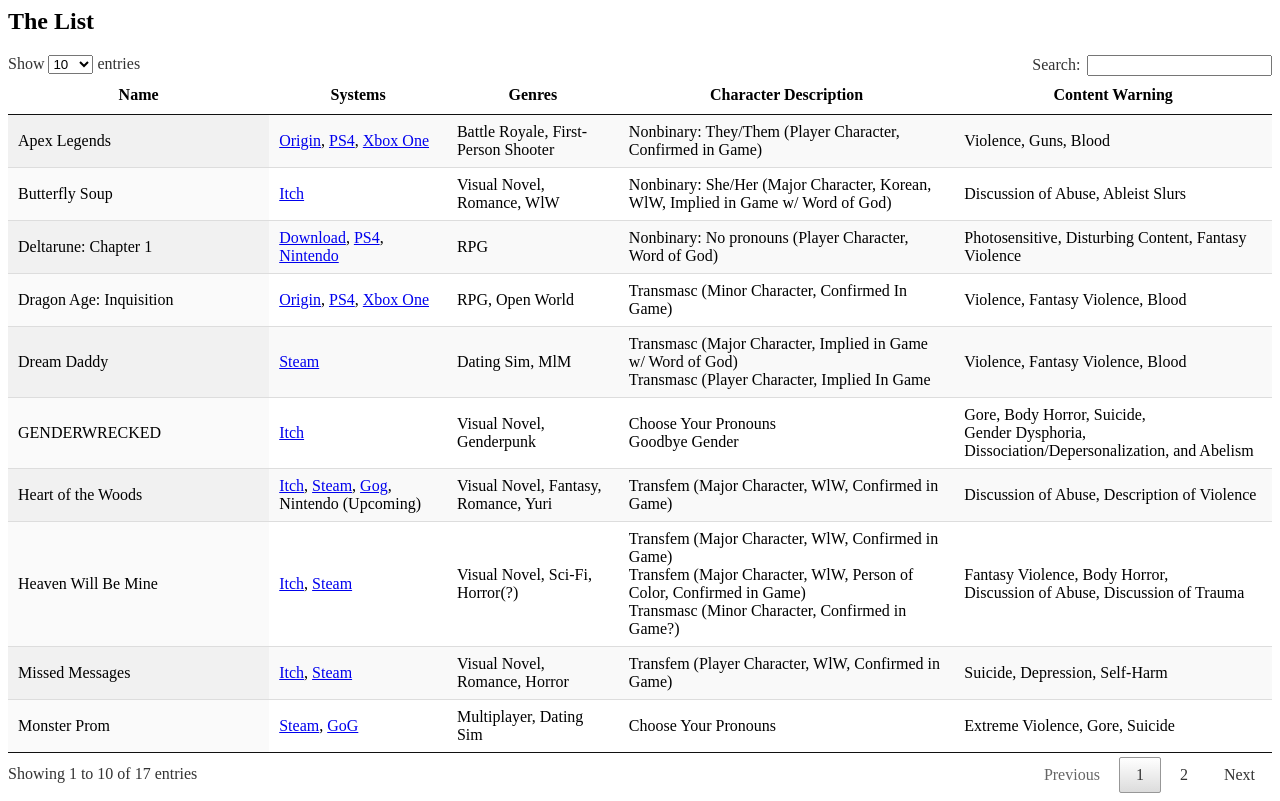
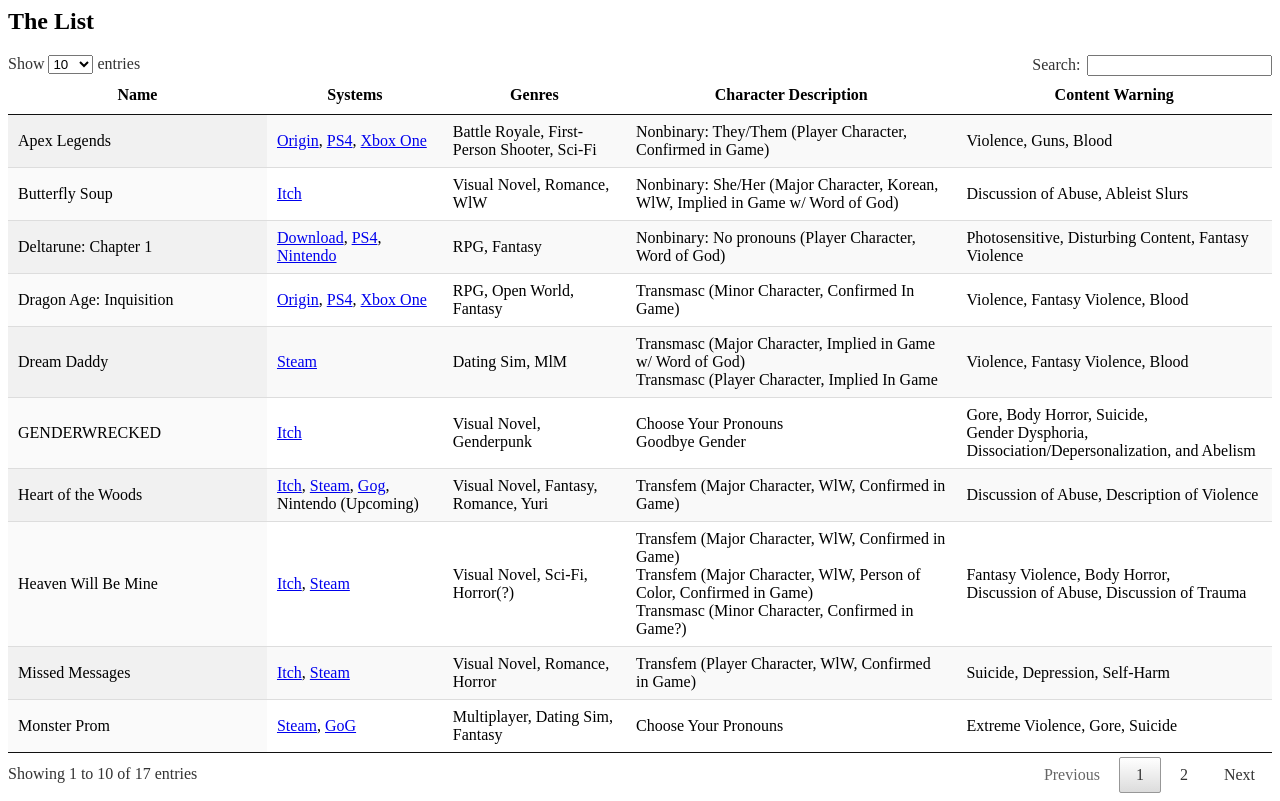
Before and after one commit to thatwannabecat/thatwannabecat.github.io, a plain HTML site: page index.html in a window 1280 px wide. Drawn offline with Linux system fonts and the light colour scheme.

Commit message:
Adding some more descriptions

```diff
--- a/index.html
+++ b/index.html
@@ -27,7 +27,7 @@
                 <a href="https://www.origin.com/usa/en-us/store/apex/apex">Origin</a>,
                 <a href="https://store.playstation.com/en-us/product/UP0006-CUSA12540_00-APEXLEGENDRSPWN1">PS4</a>, <a href="https://www.microsoft.com/en-us/p/apex-legends/bv9ml45j2q5v?activetab=pivot:overviewtab">Xbox One</a>
             </td>
-            <td>Battle Royale, First-Person Shooter</td>
+            <td>Battle Royale, First-Person Shooter, Sci-Fi</td>
             <td>Nonbinary: They/Them (Player Character, Confirmed in Game)</td>
             <td>Violence, Guns, Blood</td>
         </tr>
@@ -47,7 +47,7 @@
                 <a href="https://store.playstation.com/en-us/product/UP0006-CUSA00220_00-DAINQUISITION000">PS4</a>,
                 <a href="https://www.microsoft.com/en-us/p/dragon-age-inquisition-game-of-the-year-edition/c5911mltlxk1?activetab=pivot:overviewtab">Xbox One</a>
             </td>
-            <td>RPG, Open World</td>
+            <td>RPG, Open World, Fantasy</td>
             <td>Transmasc (Minor Character, Confirmed In Game)</td>
             <td>Violence, Fantasy Violence, Blood</td>
         </tr>
@@ -120,7 +120,7 @@
                 <a href="https://store.steampowered.com/app/743450/Monster_Prom/">Steam</a>,
                 <a href="https://www.gog.com/game/monster_prom">GoG</a>
             </td>
-            <td>Multiplayer, Dating Sim</td>
+            <td>Multiplayer, Dating Sim, Fantasy</td>
             <td>
                 <div>Choose Your Pronouns</div>
             </td>
@@ -159,7 +159,7 @@
             <td>
                 <a href="https://en.wikipedia.org/wiki/Paper_Mario:_The_Thousand-Year_Door">Nintendo Game Cube</a>
             </td>
-            <td>RPG, Action, Platformer</td>
+            <td>RPG, Action, Platformer, Fantasy</td>
             <td>
                 <div>Transfem (Major Character, Non-Human, Confirmed in Game)</div>
             </td>
@@ -173,7 +173,7 @@
                 <a href="https://store.playstation.com/en-us/product/UP3893-CUSA08801_00-TFSHVCUTPS400084">PS4</a>,
                 <a href="https://www.nintendo.com/games/detail/undertale-switch/">Nintendo</a>
             </td>
-            <td>RPG</td>
+            <td>RPG, Fantasy</td>
             <td>
                 <div>Nonbinary: No pronouns (Player Character, Word of God)</div>
                 <div>Nonbinary: No pronouns: They/Them (Minor Character, Non-Human, Confirmed in Game)</div>
@@ -188,7 +188,7 @@
                 <a href="https://store.playstation.com/en-us/product/UP3893-CUSA15235_00-TFSHVCDRPS400084">PS4</a>,
                 <a href="https://www.nintendo.com/games/detail/deltarune-chapter-1-switch/">Nintendo</a>
             </td>
-            <td>RPG</td>
+            <td>RPG, Fantasy</td>
             <td>
                 <div>Nonbinary: No pronouns (Player Character, Word of God)</div>
             </td>
```
